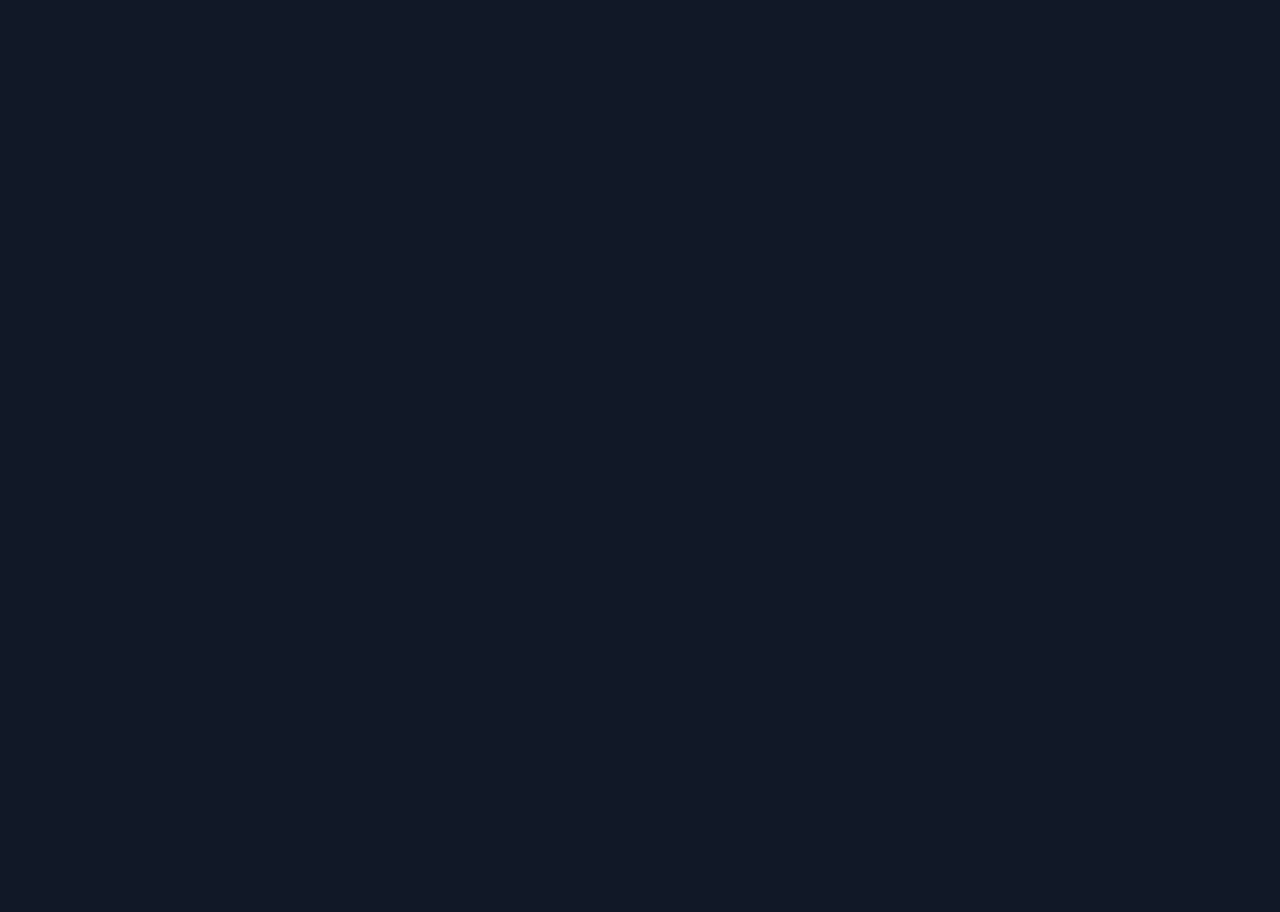
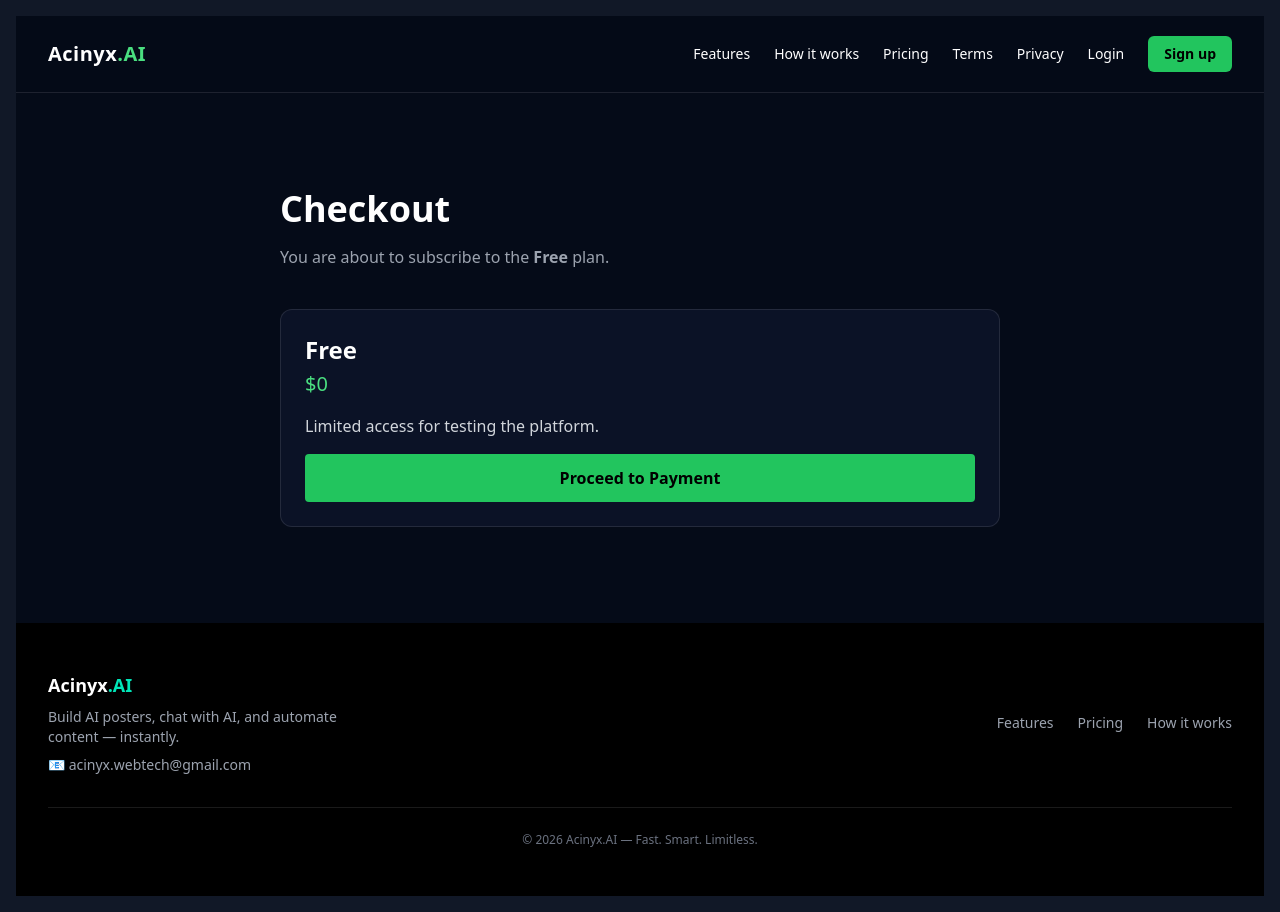
Before and after one commit to Acinyx-ai/acinyx-frontend, a React (Vite) app: page /checkout in a window 1280 px wide. Before the commit this address had no page. Before the commit the page ends 800 px from the top, so only its background shows below. Built offline with nearby package versions, Linux system fonts and the light colour scheme.

Commit message:
Update auth pages, routing fixes, pricing/checkout and Paystack frontend wiring

```diff
--- a/src/App.jsx
+++ b/src/App.jsx
@@ -1,9 +1,14 @@
 import { BrowserRouter, Routes, Route } from "react-router-dom";
 
-import Chat from "./pages/Chat";
+import Dashboard from "./pages/Dashboard";
 import Login from "./pages/Login";
 import Signup from "./pages/Signup";
-import Dashboard from "./pages/Dashboard";
+import Chat from "./pages/Chat";
+
+import Pricing from "./pages/Pricing";
+import Checkout from "./pages/Checkout";
+import Features from "./pages/Features";
+import HowItWorks from "./pages/HowItWorks";
 
 import Terms from "./pages/Terms";
 import Privacy from "./pages/Privacy";
@@ -12,16 +17,24 @@ export default function App() {
   return (
     <BrowserRouter>
       <Routes>
-        {/* main routes */}
+
         <Route path="/" element={<Dashboard />} />
+        <Route path="/dashboard" element={<Dashboard />} />
+
         <Route path="/login" element={<Login />} />
         <Route path="/signup" element={<Signup />} />
+
         <Route path="/chat" element={<Chat />} />
-        <Route path="/dashboard" element={<Dashboard />} />
 
-        {/* legal pages (Paystack requirement) */}
+        <Route path="/pricing" element={<Pricing />} />
+        <Route path="/checkout" element={<Checkout />} />
+
+        <Route path="/features" element={<Features />} />
+        <Route path="/how-it-works" element={<HowItWorks />} />
+
         <Route path="/terms" element={<Terms />} />
         <Route path="/privacy" element={<Privacy />} />
+
       </Routes>
     </BrowserRouter>
   );
--- a/src/pages/Checkout.jsx
+++ b/src/pages/Checkout.jsx
@@ -1,6 +1,8 @@
 import { useSearchParams, useNavigate } from "react-router-dom";
 import Navbar from "../components/Navbar";
 import Footer from "../components/Footer";
+
+const API = import.meta.env.VITE_API_URL;
 
 const PLAN_DETAILS = {
   free: {
@@ -32,6 +34,42 @@ export default function Checkout() {
   const plan = searchParams.get("plan") || "free";
   const planData = PLAN_DETAILS[plan];
 
+  async function pay() {
+    const token = localStorage.getItem("acinyx_token");
+
+    if (!token) {
+      navigate("/login");
+      return;
+    }
+
+    try {
+      const res = await fetch(
+        `${API}/payments/paystack/init`,
+        {
+          method: "POST",
+          headers: {
+            Authorization: `Bearer ${token}`,
+            "Content-Type": "application/json",
+          },
+          body: JSON.stringify({ plan }),
+        }
+      );
+
+      const data = await res.json();
+
+      if (!res.ok) {
+        alert(data?.detail || "Payment initialization failed");
+        return;
+      }
+
+      // redirect to Paystack checkout page
+      window.location.href = data.authorization_url;
+
+    } catch (err) {
+      alert("Unable to start payment");
+    }
+  }
+
   if (!planData) {
     return (
       <div className="min-h-screen bg-[#050b18] text-white">
@@ -57,20 +95,27 @@ export default function Checkout() {
       <main className="max-w-3xl mx-auto px-6 py-24">
         <h1 className="text-4xl font-bold mb-4">Checkout</h1>
         <p className="text-gray-400 mb-10">
-          You are about to subscribe to the <strong>{planData.name}</strong> plan.
+          You are about to subscribe to the{" "}
+          <strong>{planData.name}</strong> plan.
         </p>
 
         <div className="bg-[#0b1226] border border-white/10 rounded-xl p-6 space-y-4">
           <div>
-            <h2 className="text-2xl font-semibold">{planData.name}</h2>
-            <p className="text-green-400 text-xl mt-1">{planData.price}</p>
+            <h2 className="text-2xl font-semibold">
+              {planData.name}
+            </h2>
+            <p className="text-green-400 text-xl mt-1">
+              {planData.price}
+            </p>
           </div>
 
-          <p className="text-gray-300">{planData.description}</p>
+          <p className="text-gray-300">
+            {planData.description}
+          </p>
 
           <button
             className="w-full mt-6 py-3 rounded bg-green-500 hover:bg-green-400 text-black font-bold"
-            onClick={() => alert("Paystack integration comes next")}
+            onClick={pay}
           >
             Proceed to Payment
           </button>
```
